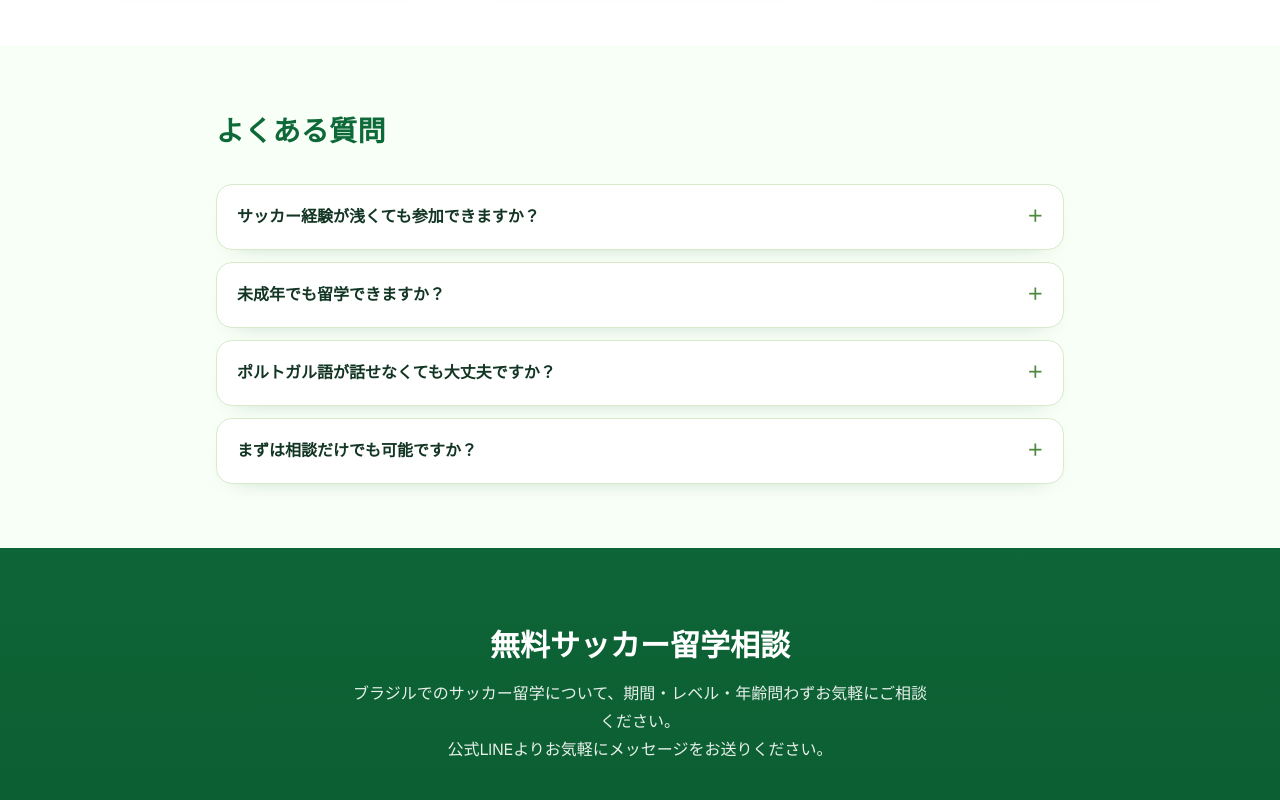
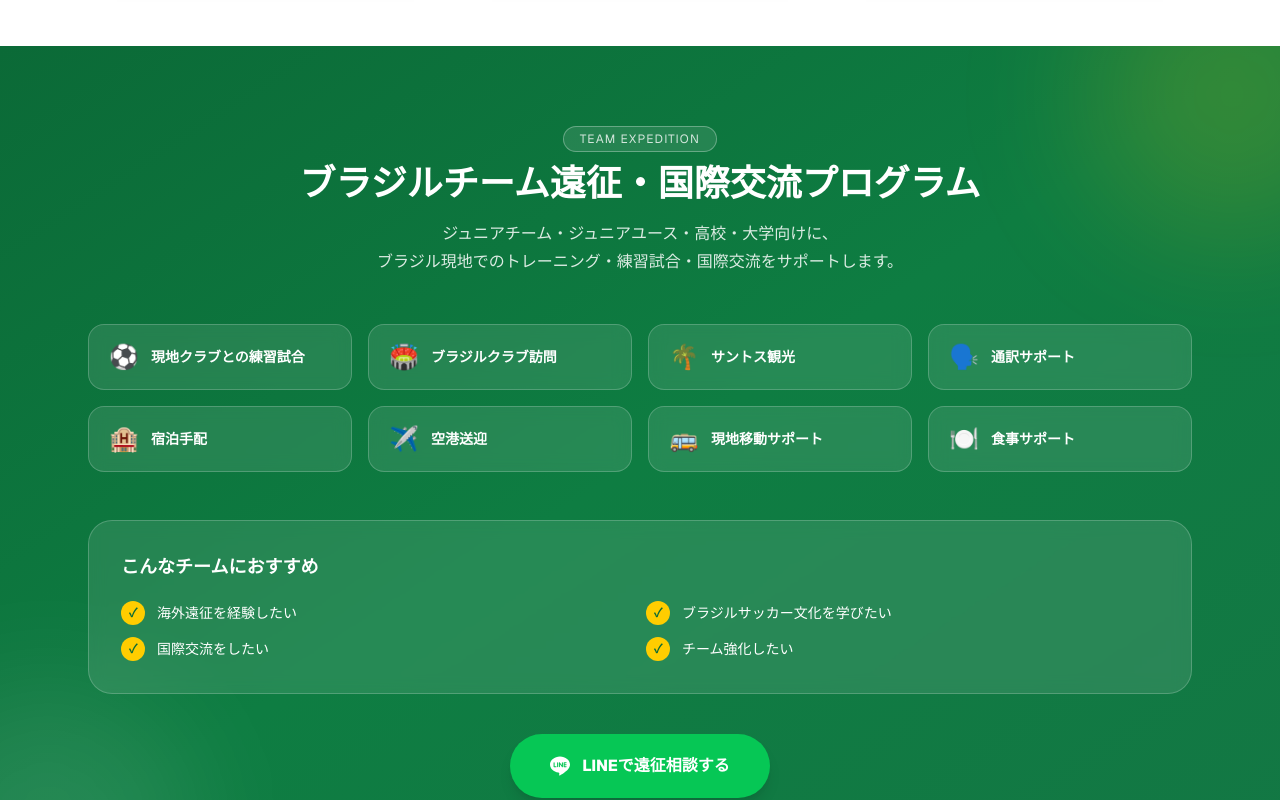
Before and after one commit to roki0711416-hash/parasonho, a Next.js app: page / in a window 1280 px wide. Shown: the part 1580-2380 px from the top of the page. Built offline with nearby package versions, Linux system fonts and the light colour scheme.

Commit message:
feat: add team expedition section

```diff
--- a/app/components/SiteHeader.tsx
+++ b/app/components/SiteHeader.tsx
@@ -14,6 +14,7 @@ const LINE_URL = "https://line.me/R/ti/p/@593loohp";
 const sectionItems: Array<{ href: string; label: string; external?: boolean }> = [
   { href: "/#service", label: "サービス内容" },
   { href: "/#plans", label: "留学プラン" },
+  { href: "/#team", label: "チーム遠征" },
   { href: "/#faq", label: "よくある質問" },
   { href: LINE_URL, label: "LINE相談", external: true },
 ];
--- a/app/page.tsx
+++ b/app/page.tsx
@@ -131,6 +131,69 @@ export default function Home() {
           </div>
         </section>
 
+        {/* チーム遠征セクション */}
+        <section id="team" className="relative overflow-hidden bg-gradient-to-br from-[#0b6a37] via-[#0e7d42] to-[#137744] py-20 text-white">
+          <div className="absolute -right-24 -top-24 h-72 w-72 rounded-full bg-[#ffcd00]/15 blur-3xl" />
+          <div className="absolute -bottom-24 -left-24 h-72 w-72 rounded-full bg-white/10 blur-3xl" />
+          <div className="relative mx-auto w-full max-w-6xl px-4 sm:px-6">
+            <div className="text-center">
+              <p className="mb-3 inline-flex rounded-full border border-white/30 bg-white/10 px-4 py-1 text-xs tracking-widest text-white/80 uppercase">Team Expedition</p>
+              <h2 className="text-2xl font-extrabold sm:text-3xl md:text-4xl">ブラジルチーム遠征・国際交流プログラム</h2>
+              <p className="mx-auto mt-4 max-w-2xl text-sm leading-7 text-white/85 sm:text-base">
+                ジュニアチーム・ジュニアユース・高校・大学向けに、<br className="hidden sm:block" />
+                ブラジル現地でのトレーニング・練習試合・国際交流をサポートします。
+              </p>
+            </div>
+
+            <div className="mt-12 grid gap-4 sm:grid-cols-2 lg:grid-cols-4">
+              {[
+                { icon: "⚽", label: "現地クラブとの練習試合" },
+                { icon: "🏟️", label: "ブラジルクラブ訪問" },
+                { icon: "🌴", label: "サントス観光" },
+                { icon: "🗣️", label: "通訳サポート" },
+                { icon: "🏨", label: "宿泊手配" },
+                { icon: "✈️", label: "空港送迎" },
+                { icon: "🚌", label: "現地移動サポート" },
+                { icon: "🍽️", label: "食事サポート" },
+              ].map(({ icon, label }) => (
+                <div key={label} className="flex items-center gap-3 rounded-2xl border border-white/20 bg-white/10 px-5 py-4 backdrop-blur-sm">
+                  <span className="text-2xl">{icon}</span>
+                  <span className="text-sm font-semibold">{label}</span>
+                </div>
+              ))}
+            </div>
+
+            <div className="mt-12 rounded-3xl border border-white/20 bg-white/10 p-8 backdrop-blur-sm">
+              <h3 className="text-lg font-extrabold">こんなチームにおすすめ</h3>
+              <ul className="mt-5 grid gap-3 sm:grid-cols-2">
+                {[
+                  "海外遠征を経験したい",
+                  "ブラジルサッカー文化を学びたい",
+                  "国際交流をしたい",
+                  "チーム強化したい",
+                ].map((item) => (
+                  <li key={item} className="flex items-center gap-3 text-sm">
+                    <span className="flex h-6 w-6 shrink-0 items-center justify-center rounded-full bg-[#ffcd00] text-xs font-extrabold text-[#0b6a37]">✓</span>
+                    {item}
+                  </li>
+                ))}
+              </ul>
+            </div>
+
+            <div className="mt-10 text-center">
+              <a
+                href={LINE_URL}
+                target="_blank"
+                rel="noopener noreferrer"
+                className="inline-flex items-center justify-center gap-3 rounded-full bg-[#06C755] px-10 py-5 text-base font-extrabold text-white shadow-lg transition hover:bg-[#05b34c]"
+              >
+                <svg viewBox="0 0 24 24" className="h-5 w-5" fill="currentColor" aria-hidden="true"><path d="M19.365 9.863c.349 0 .63.285.63.631 0 .345-.281.63-.63.63H17.61v1.125h1.755c.349 0 .63.283.63.63 0 .344-.281.629-.63.629h-2.386c-.345 0-.627-.285-.627-.629V8.108c0-.345.282-.63.63-.63h2.386c.346 0 .627.285.627.63 0 .349-.281.63-.63.63H17.61v1.125h1.755zm-3.855 3.016c0 .27-.174.51-.432.596-.064.021-.133.031-.199.031-.211 0-.391-.09-.51-.25l-2.443-3.317v2.94c0 .344-.279.629-.631.629-.346 0-.626-.285-.626-.629V8.108c0-.27.173-.51.43-.595.06-.023.136-.033.194-.033.195 0 .375.104.495.254l2.462 3.33V8.108c0-.345.282-.63.63-.63.345 0 .63.285.63.63v4.771zm-5.741 0c0 .344-.282.629-.631.629-.345 0-.627-.285-.627-.629V8.108c0-.345.282-.63.63-.63.346 0 .628.285.628.63v4.771zm-2.466.629H4.917c-.345 0-.63-.285-.63-.629V8.108c0-.345.285-.63.63-.63.348 0 .63.285.63.63v4.141h1.756c.348 0 .629.283.629.63 0 .344-.281.629-.629.629M24 10.314C24 4.943 18.615.572 12 .572S0 4.943 0 10.314c0 4.811 4.27 8.842 10.035 9.608.391.082.923.258 1.058.59.12.301.079.766.038 1.08l-.164 1.02c-.045.301-.24 1.186 1.049.645 1.291-.539 6.916-4.078 9.436-6.975C23.176 14.393 24 12.458 24 10.314"/></svg>
+                LINEで遠征相談する
+              </a>
+            </div>
+          </div>
+        </section>
+
         <section id="faq" className="mx-auto w-full max-w-4xl px-4 py-16 sm:px-6">
           <h2 className="section-title">よくある質問</h2>
           <div className="mt-8 space-y-3">
```
